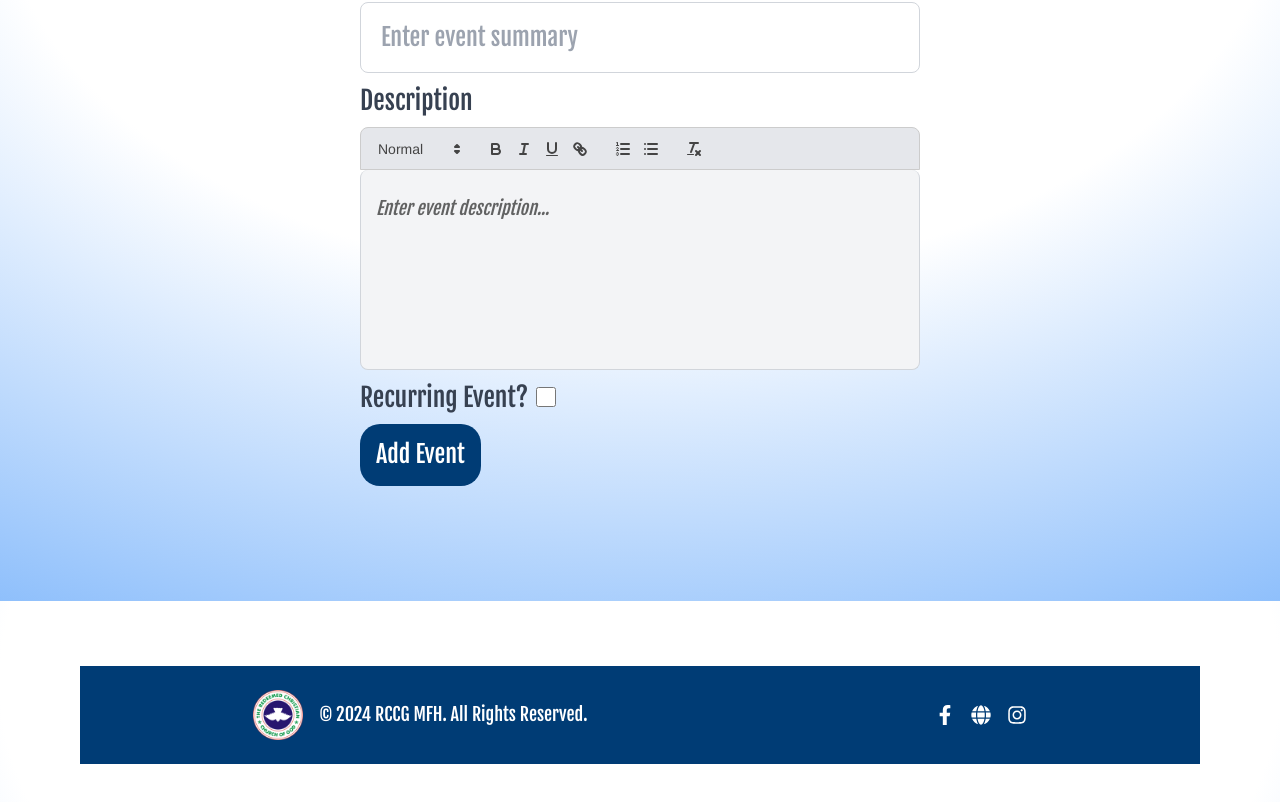
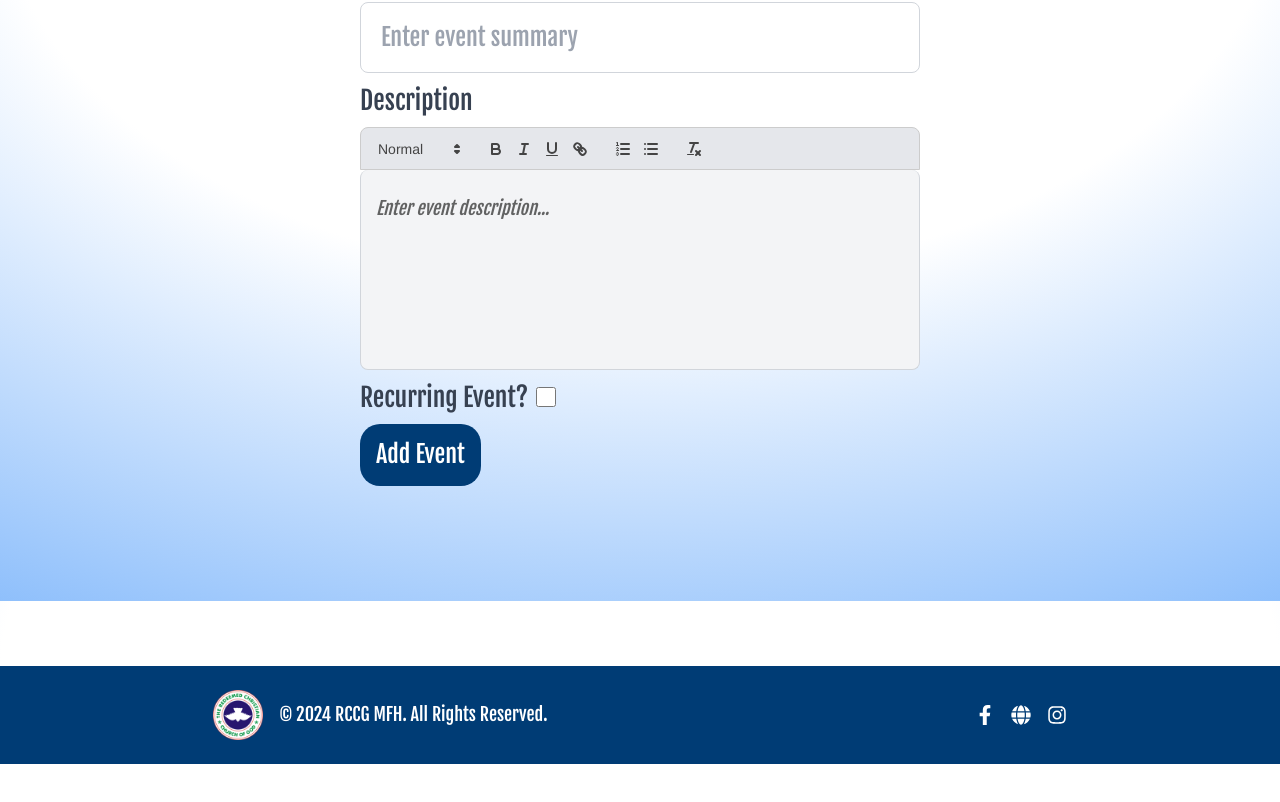
Before and after one commit to jola442/mfh-hackathon, a React (Vite) app in the folder client/: page /admin in a window 1280 px wide. Shown: the part 999-1801 px from the top of the page. After the commit the page ends 1763 px from the top, so only its background shows below. Built offline with nearby package versions, Linux system fonts and the light colour scheme; a web font is replaced by a local one.

Commit message:
fixed bug with the footer

```diff
--- a/client/src/components/Footer.jsx
+++ b/client/src/components/Footer.jsx
@@ -2,7 +2,7 @@ import { FaFacebookF, FaInstagram, FaGlobe } from "react-icons/fa";
 
 const Footer = () => {
   return (
-    <footer className="bg-primary m-20 text-white py-6">
+    <footer className="bg-primary mt-20 text-white py-6">
       <div className="max-container flex flex-col md:flex-row items-center justify-around space-y-4 md:space-y-0">
         {/* Logo and Copyright */}
         <div className="flex items-center space-x-4">
```
